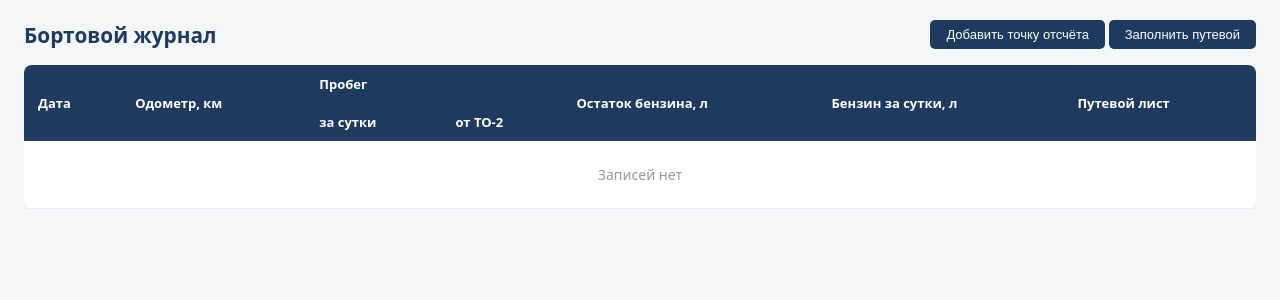
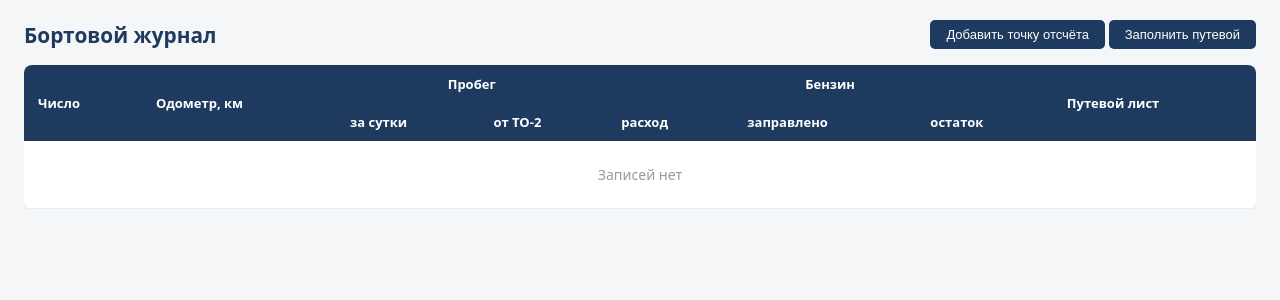
Before and after one commit to fortranov/logbook, a PHP site: page /index.php?page=logbook in a window 1280 px wide. Shown: the part 50-350 px from the top of the page. Run offline with PHP 8.4, Linux system fonts and the light colour scheme; data that the repository does not hold is empty.

Commit message:
Restructure logbook table: rename columns, add Бензин group
- Rename Дата → Число
- Center-align Пробег and Бензин group headers
- Replace two fuel columns with grouped Бензин header (расход, заправлено, остаток)
- Add fuel_refueled to logbook API query via waybills join

Co-Authored-By: Claude Sonnet 4.6 <noreply@anthropic.com>

```diff
--- a/api.php
+++ b/api.php
@@ -60,7 +60,7 @@ function actionSaveSettings(PDO $db): bool {
 
 function actionGetLogbook(PDO $db): array {
     return $db->query("
-        SELECT l.*, w.number AS waybill_number
+        SELECT l.*, w.number AS waybill_number, w.fuel_refueled AS fuel_refueled
         FROM logbook l
         LEFT JOIN waybills w ON l.waybill_id = w.id
         ORDER BY l.id ASC
--- a/assets/app.js
+++ b/assets/app.js
@@ -70,7 +70,7 @@ async function loadLogbook() {
   const rows = await api('get_logbook');
   const tbody = $('logbook-body');
   if (!rows.length) {
-    tbody.innerHTML = '<tr><td colspan="7" style="text-align:center;color:#999;padding:24px">Записей нет</td></tr>';
+    tbody.innerHTML = '<tr><td colspan="8" style="text-align:center;color:#999;padding:24px">Записей нет</td></tr>';
     return;
   }
   tbody.innerHTML = rows.map(r => {
@@ -82,8 +82,9 @@ async function loadLogbook() {
       <td>${fmt(r.odometer)}</td>
       <td>${fmt(r.daily_mileage)}</td>
       <td>${fmt(r.since_to2)}</td>
+      <td>${r.daily_fuel !== null && r.daily_fuel !== '' ? (parseFloat(r.daily_fuel) >= 0 ? '+' : '') + fmt(r.daily_fuel) : '<span class="dash">—</span>'}</td>
+      <td>${r.fuel_refueled ? fmt(r.fuel_refueled) : '<span class="dash">—</span>'}</td>
       <td>${fmt(r.fuel_remaining)}</td>
-      <td>${r.daily_fuel !== null && r.daily_fuel !== '' ? (parseFloat(r.daily_fuel) >= 0 ? '+' : '') + fmt(r.daily_fuel) : '<span class="dash">—</span>'}</td>
       <td>${wbCell}</td>
     </tr>`;
   }).join('');
--- a/index.php
+++ b/index.php
@@ -43,16 +43,18 @@ if (!in_array($page, $allowed, true)) $page = 'logbook';
 <table id="logbook-table">
   <thead>
     <tr>
-      <th rowspan="2">Дата</th>
+      <th rowspan="2">Число</th>
       <th rowspan="2">Одометр, км</th>
-      <th colspan="2">Пробег</th>
-      <th rowspan="2">Остаток бензина, л</th>
-      <th rowspan="2">Бензин за сутки, л</th>
+      <th colspan="2" style="text-align:center">Пробег</th>
+      <th colspan="3" style="text-align:center">Бензин</th>
       <th rowspan="2">Путевой лист</th>
     </tr>
     <tr>
       <th>за сутки</th>
       <th>от ТО-2</th>
+      <th>расход</th>
+      <th>заправлено</th>
+      <th>остаток</th>
     </tr>
   </thead>
   <tbody id="logbook-body"></tbody>
```
